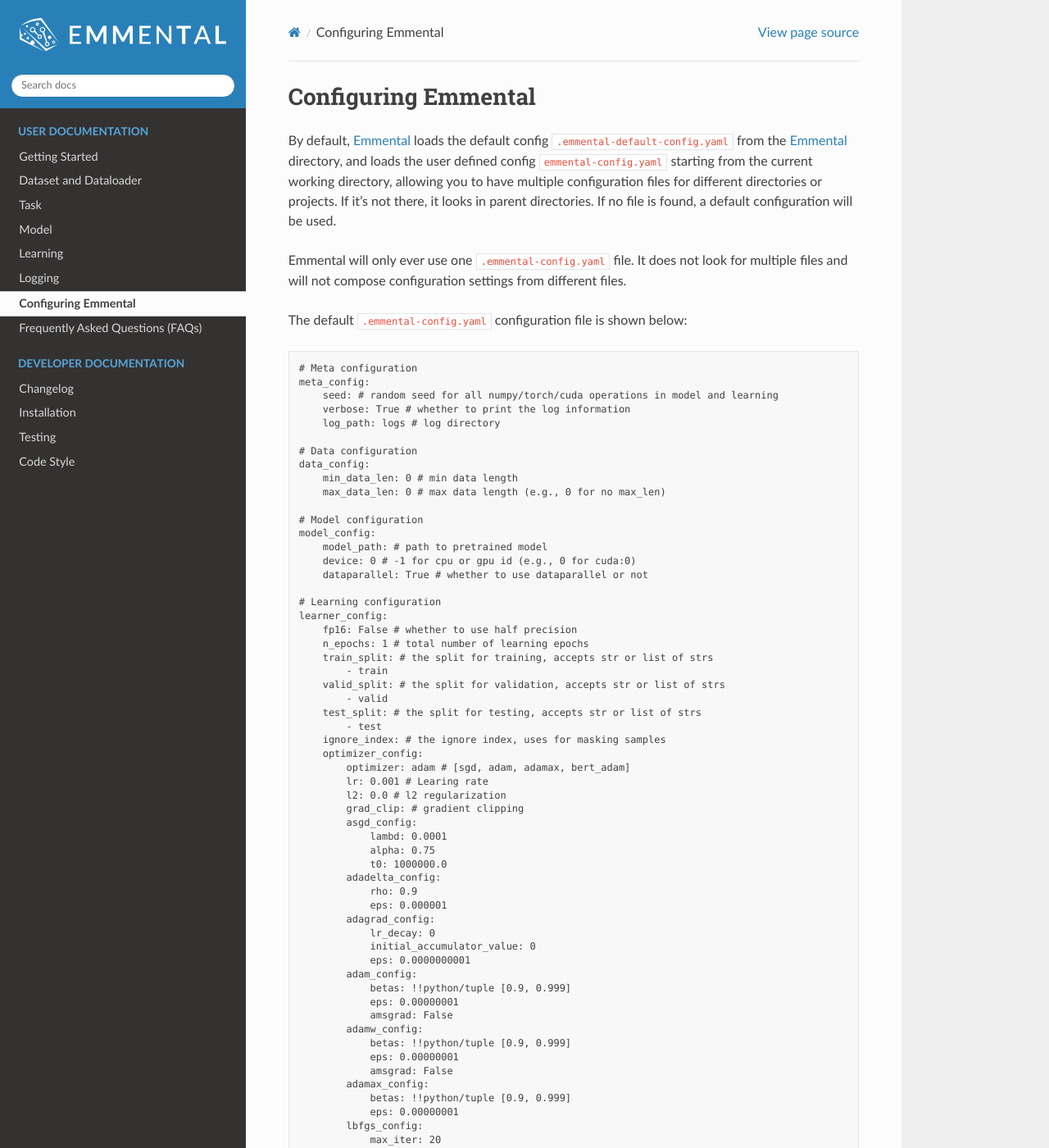
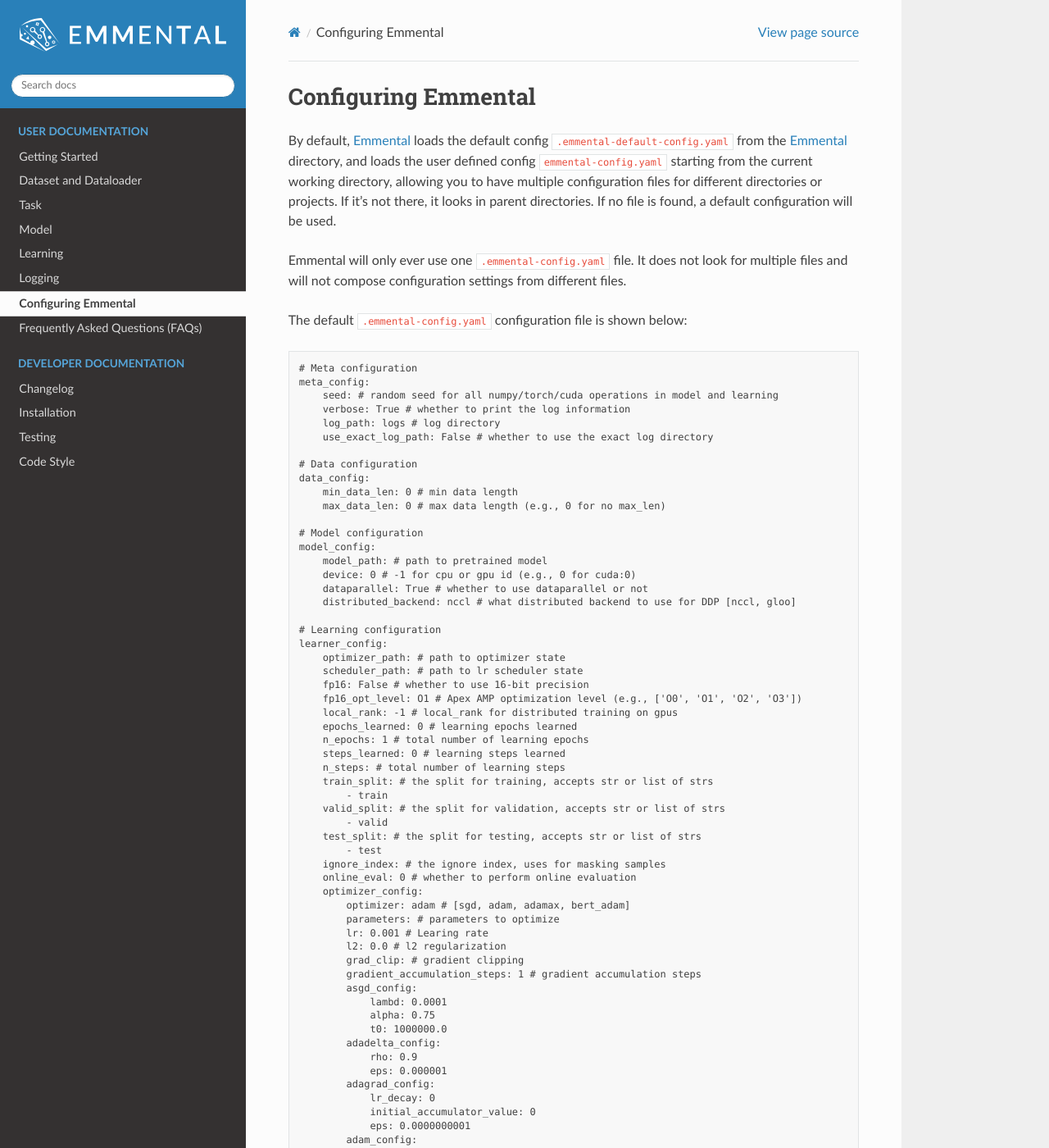
Before and after one commit to senwu/emmental, a Sphinx documentation site: the page built from docs/user/config.rst, in a window 1280 px wide and 1400 px high. Shown: the whole window at 82% size. Built offline with Sphinx 7.4.7 and the Read the Docs theme 2.0.0, drawn with Linux system fonts in a browser that asks for light colours; some of the changed text lies outside the part shown.

```diff
--- a/docs/user/config.rst
+++ b/docs/user/config.rst
@@ -19,6 +19,7 @@
         seed: # random seed for all numpy/torch/cuda operations in model and learning
         verbose: True # whether to print the log information
         log_path: logs # log directory
+        use_exact_log_path: False # whether to use the exact log directory
 
     # Data configuration
     data_config:
@@ -30,11 +31,19 @@
         model_path: # path to pretrained model
         device: 0 # -1 for cpu or gpu id (e.g., 0 for cuda:0)
         dataparallel: True # whether to use dataparallel or not
+        distributed_backend: nccl # what distributed backend to use for DDP [nccl, gloo]
 
     # Learning configuration
     learner_config:
-        fp16: False # whether to use half precision
+        optimizer_path: # path to optimizer state
+        scheduler_path: # path to lr scheduler state
+        fp16: False # whether to use 16-bit precision
+        fp16_opt_level: O1 # Apex AMP optimization level (e.g., ['O0', 'O1', 'O2', 'O3'])
+        local_rank: -1 # local_rank for distributed training on gpus
+        epochs_learned: 0 # learning epochs learned
         n_epochs: 1 # total number of learning epochs
+        steps_learned: 0 # learning steps learned
+        n_steps: # total number of learning steps
         train_split: # the split for training, accepts str or list of strs
             - train
         valid_split: # the split for validation, accepts str or list of strs
@@ -42,11 +51,14 @@
         test_split: # the split for testing, accepts str or list of strs
             - test
         ignore_index: # the ignore index, uses for masking samples
+        online_eval: 0 # whether to perform online evaluation
         optimizer_config:
             optimizer: adam # [sgd, adam, adamax, bert_adam]
+            parameters: # parameters to optimize
             lr: 0.001 # Learing rate
             l2: 0.0 # l2 regularization
             grad_clip: # gradient clipping
+            gradient_accumulation_steps: 1 # gradient accumulation steps
             asgd_config:
                 lambd: 0.0001
                 alpha: 0.75
@@ -102,6 +114,7 @@
             warmup_unit: batch # [epoch, batch]
             warmup_percentage: # warm up percentage
             min_lr: 0.0 # minimum learning rate
+            reset_state: False # reset the state of the optimizer
             exponential_config:
                 gamma: 0.9
             plateau_config:
--- a/docs/user/dataset.rst
+++ b/docs/user/dataset.rst
@@ -26,5 +26,6 @@
         min_data_len: 0 # min data length
         max_data_len: 0 # max data length (e.g., 0 for no max_len)
 
+
 .. _Configuring Emmental: config.html
 .. _Emmental: https://github.com/SenWu/Emmental
--- a/docs/user/model.rst
+++ b/docs/user/model.rst
@@ -24,6 +24,7 @@
         model_path: # path to pretrained model
         device: 0 # -1 for cpu or gpu id (e.g., 0 for cuda:0)
         dataparallel: True # whether to use dataparallel or not
+        distributed_backend: nccl # what distributed backend to use for DDP [nccl, gloo]
 
 
 .. _Configuring Emmental: config.html
```
Also changed, not shown: other parts of docs/user/config.rst (+8 -1 lines), CHANGELOG.rst (+20 -0 lines), docs/user/learning.rst (+13 -1 lines), docs/user/logging.rst (+8 -1 lines), 2 other files.
